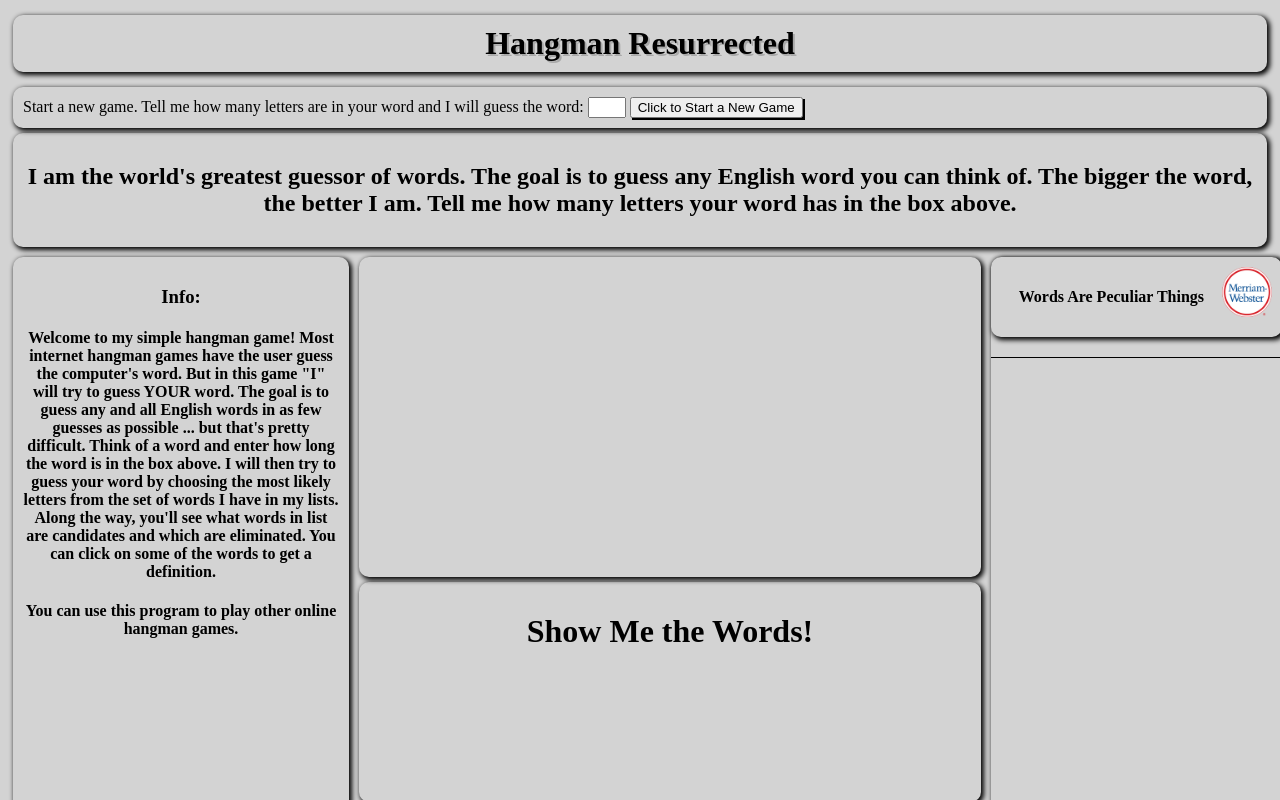
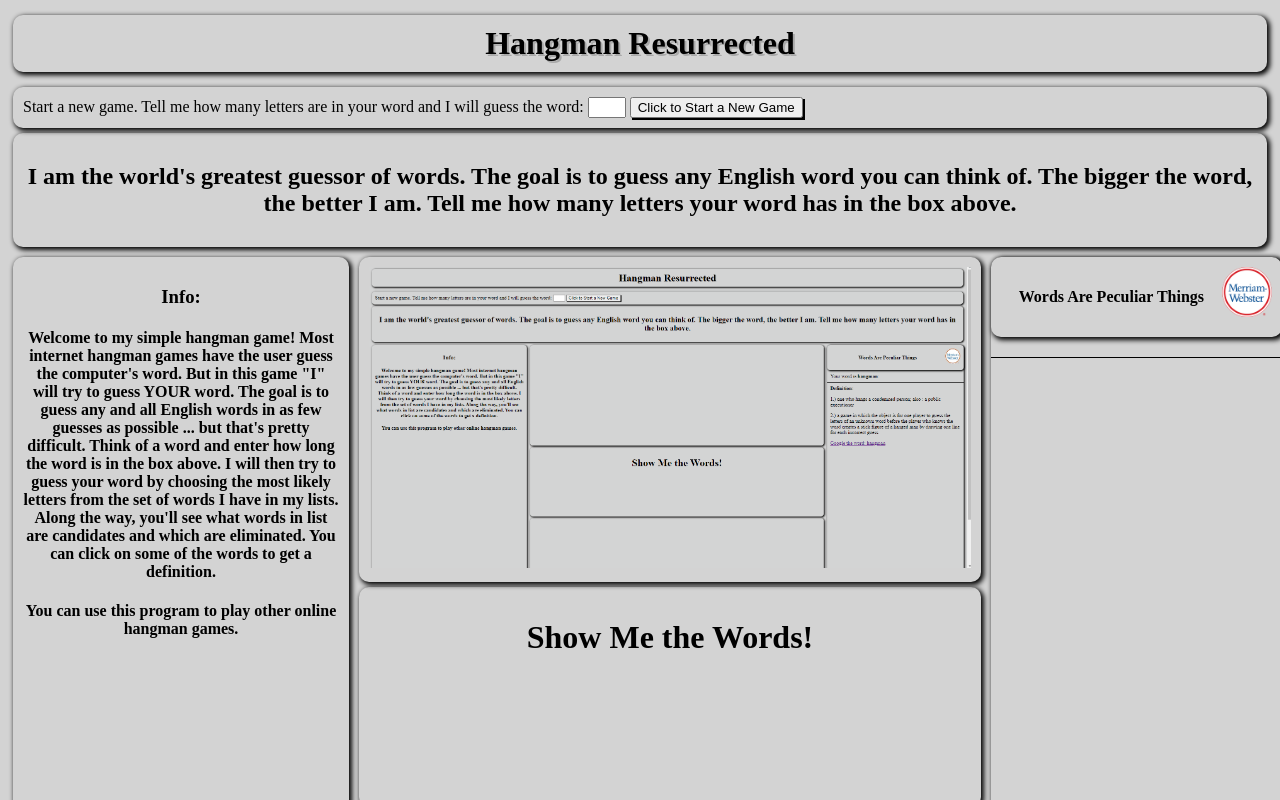
Before and after one commit to dfreeman500/Hangman-Ressurected-Javascript, a plain HTML site: page Index.html in a window 1280 px wide. Shown: the top 800 px of the page. Drawn offline with Linux system fonts and the light colour scheme.

Commit message:
added gif

```diff
--- a/Index.html
+++ b/Index.html
@@ -34,7 +34,10 @@
                     <p><h4>You can use this program to play other online hangman games.</h4></p>
                 </div>
             <div class="CentralBox">
-                <div style="text-align:center;" class="UpperWaterfall Waterfall" id="UpperWaterfall"></div>
+                <div style="text-align:center;" class="UpperWaterfall Waterfall" id="UpperWaterfall">
+                    <img src="images/jazz.gif" class="images" id="jazz" alt="Instructions, preview">
+
+                </div>
                 <div class="gamePlay" id="gameBox">
                     <h1>Show Me the Words!</h1>
                 </div>
--- a/styles.css
+++ b/styles.css
@@ -25,6 +25,10 @@
 
 
 
+}
+
+#jazz{
+    max-width:100%;
 }
 
 .main{
```
